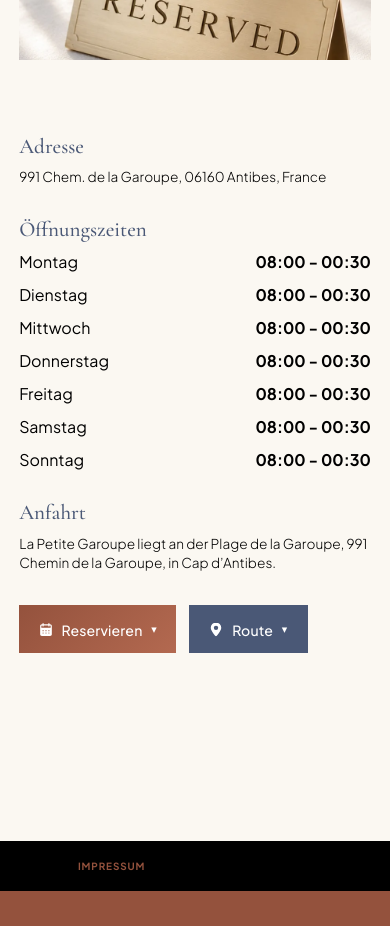
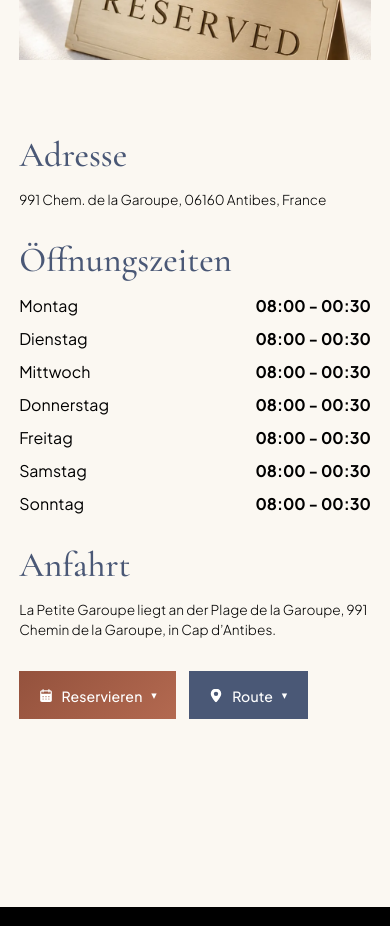
Before and after one commit to JulienAziza06/la-petite-garoupe, a React (Vite) app: page /de in a window 390 px wide. Shown: the part 3680-4606 px from the top of the page. Built offline with nearby package versions, Linux system fonts and the light colour scheme.

Commit message:
Restore mobile contact title sizing

```diff
--- a/src/site/styles-layout.css
+++ b/src/site/styles-layout.css
@@ -2036,6 +2036,12 @@
     display: none;
   }
 
+  .v6-shell .v3-contact-copy h2 {
+    font-size: clamp(2.2rem, 4.8vw, 4.7rem);
+    line-height: 1.08;
+    margin-bottom: 1rem;
+  }
+
   .v6-shell .v6-events__grid {
     grid-template-columns: 1fr;
   }
```
